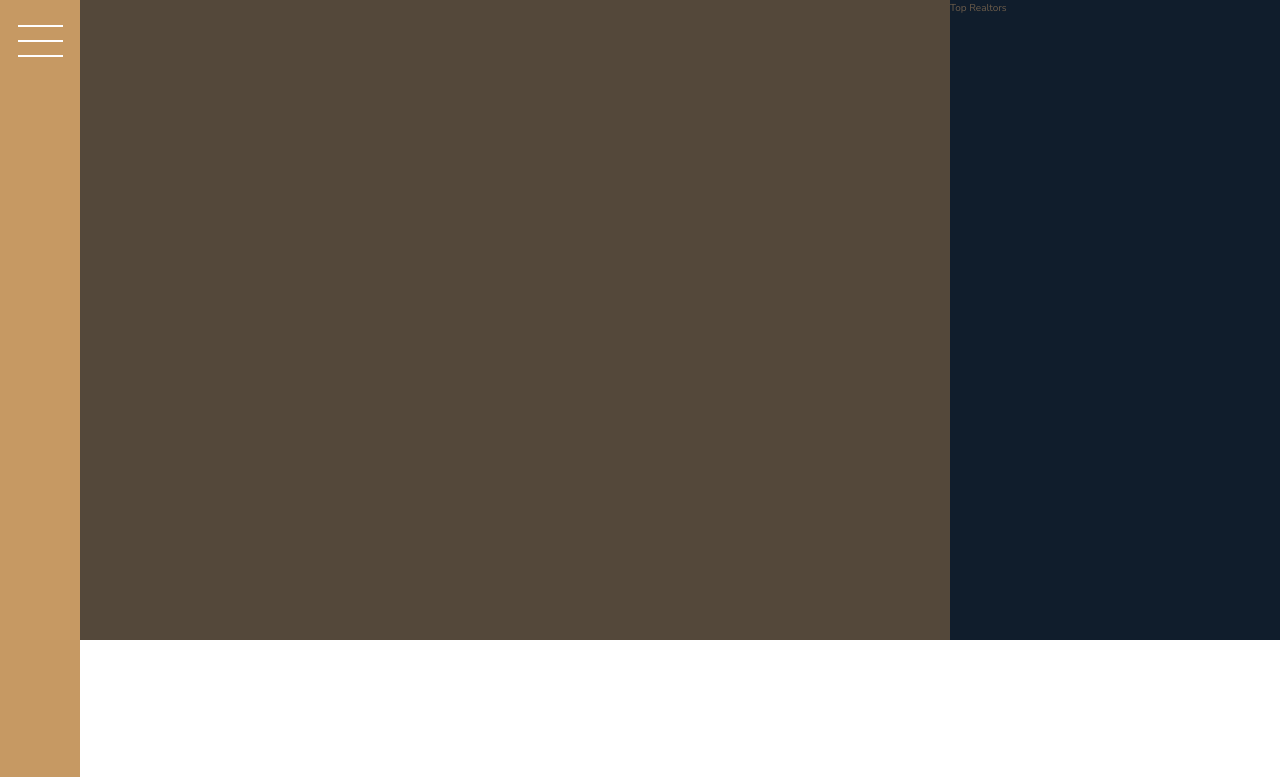
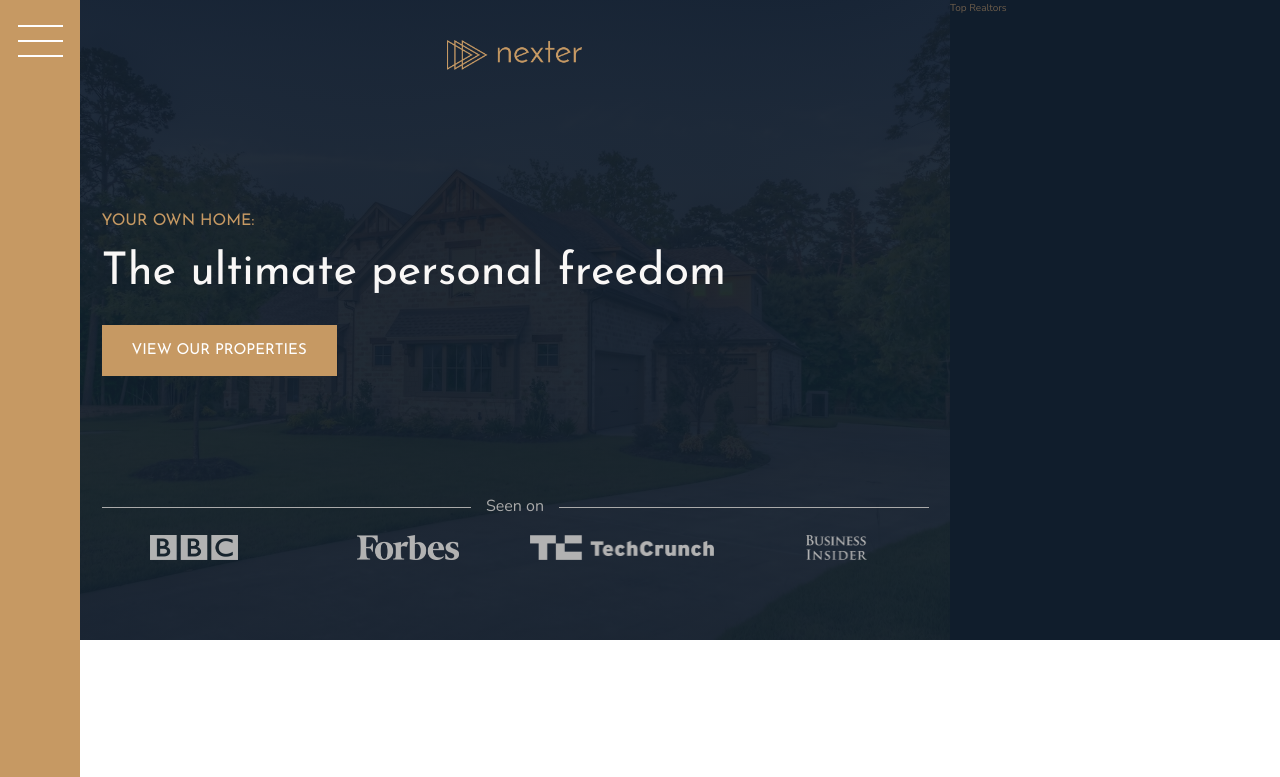
Before and after one commit to IrinaBBB/nexter, a plain HTML site: page index.html in a window 1280 px wide. Shown: the top 777 px of the page. Drawn offline with nearby package versions, Linux system fonts and the light colour scheme.

Commit message:
complete: header

```diff
--- a/index.html
+++ b/index.html
@@ -17,7 +17,17 @@
 </div>
 <!-- /.sidebar -->
 <header class="header">
-
+    <img src="img/logo.png" alt="Nexter Logo" class="header__logo">
+    <h3 class="heading-3">Your own home:</h3>
+    <h1 class="heading-1">The ultimate personal freedom</h1>
+    <button class="btn header__btn">View our properties</button>
+    <div class="header__seen_on-text">Seen on</div>
+    <div class="header__seen_on-logos">
+        <img src="img/logo-bbc.png" alt="Seen on logo 1">
+        <img src="img/logo-forbes.png" alt="Seen on logo 2">
+        <img src="img/logo-techcrunch.png" alt="Seen on logo 3">
+        <img src="img/logo-bi.png" alt="Seen on logo 4">
+    </div>
 </header>
 <div class="realtors">
     Top Realtors
--- a/sass/_header.scss
+++ b/sass/_header.scss
@@ -1,4 +1,53 @@
 .header {
     background-color: $color-grey-dark-1;
     grid-column: full-start / col-end 6;
+    background-image: linear-gradient(rgba($color-secondary, .93), rgba($color-secondary, .93)), url(../img/hero.jpeg);
+    background-size: cover;
+    background-position: center;
+    padding: 4rem 8rem 8rem;
+    display: grid;
+    grid-template-columns: max-content;
+    grid-template-rows: 1fr min-content 6rem 1fr;
+    grid-row-gap: 1.5rem;
+    justify-content: center;
+
+    &__logo {
+        height: 3rem;
+        justify-self: center;
+    }
+
+    &__btn {
+        align-self: start;
+        justify-self: start;
+    }
+
+    &__seen_on-text {
+        display: grid;
+        font-size: 1.6rem;
+        color: $color-grey-light-2;
+        grid-template-columns: 1fr max-content 1fr;
+        grid-column-gap: 1.5rem;
+        align-items: center;
+
+        &::before,
+        &::after {
+            content: '';
+            height: 1px;
+            display: block;
+            background-color: currentColor;
+        }
+
+
+    }
+
+    &__seen_on-logos {
+        display: grid;
+        grid-template-columns: repeat(4, 1fr);
+        grid-column-gap: 3rem;
+        justify-items: center;
+        filter: brightness(70%);
+        img {
+            height: 2.5rem;
+        }
+    }
 }
--- a/sass/_typography.scss
+++ b/sass/_typography.scss
@@ -5,6 +5,9 @@
 
 .heading-1 {
     @extend %heading;
+    font-size: 4.5rem;
+    color: $color-grey-light-1;
+    line-height: 1;
 }
 
 .heading-2 {
```
Also changed, not shown: sass/main.css, 1 other file.
